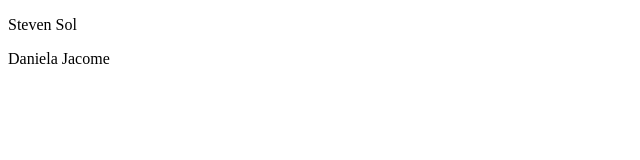
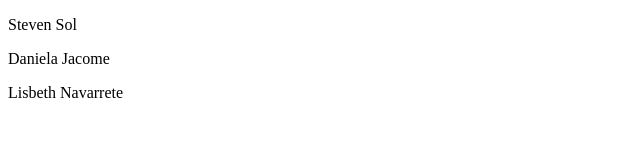
Before and after one commit to scraft5seis/TutorLink, a plain HTML site: page index.html in a window 1280 px wide. Shown: the whole page, without its empty margins (0-640 px from the left). Drawn offline with Linux system fonts and the light colour scheme.

Commit message:
Agregando Nombre

```diff
--- a/index.html
+++ b/index.html
@@ -8,5 +8,6 @@
 <body>
     <p>Steven Sol</p>
     <p>Daniela Jacome</p>
+    <p>Lisbeth Navarrete</p>
 </body>
 </html>
```
